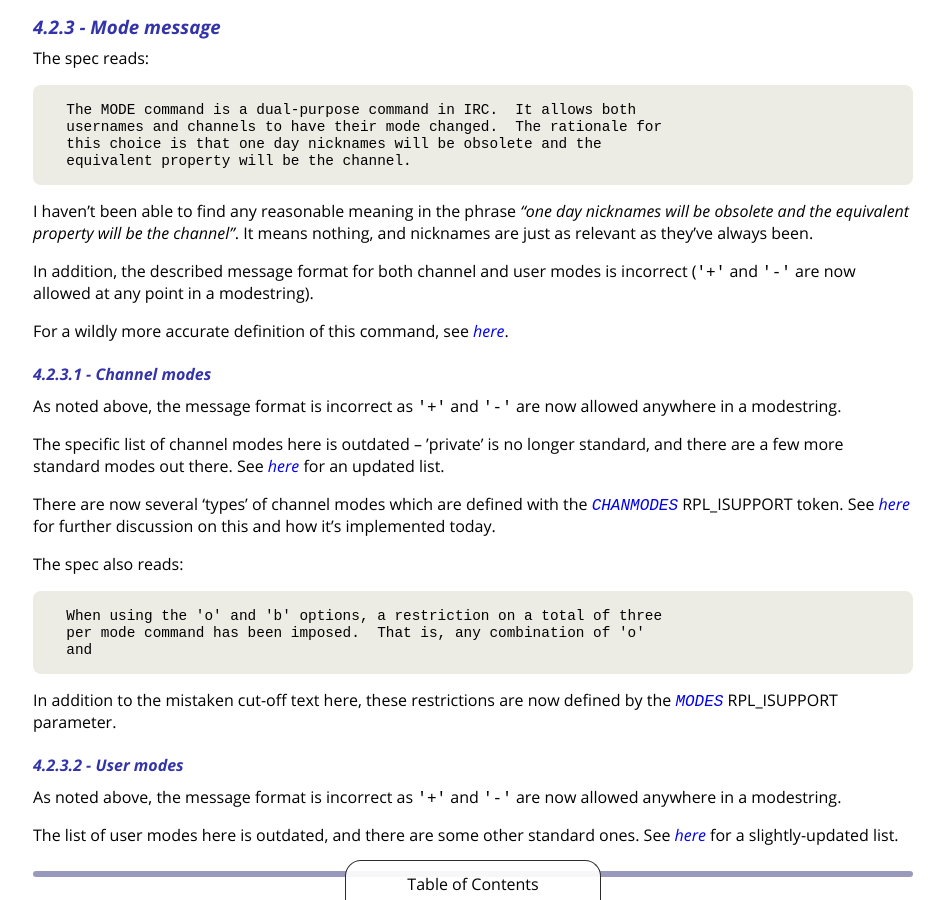
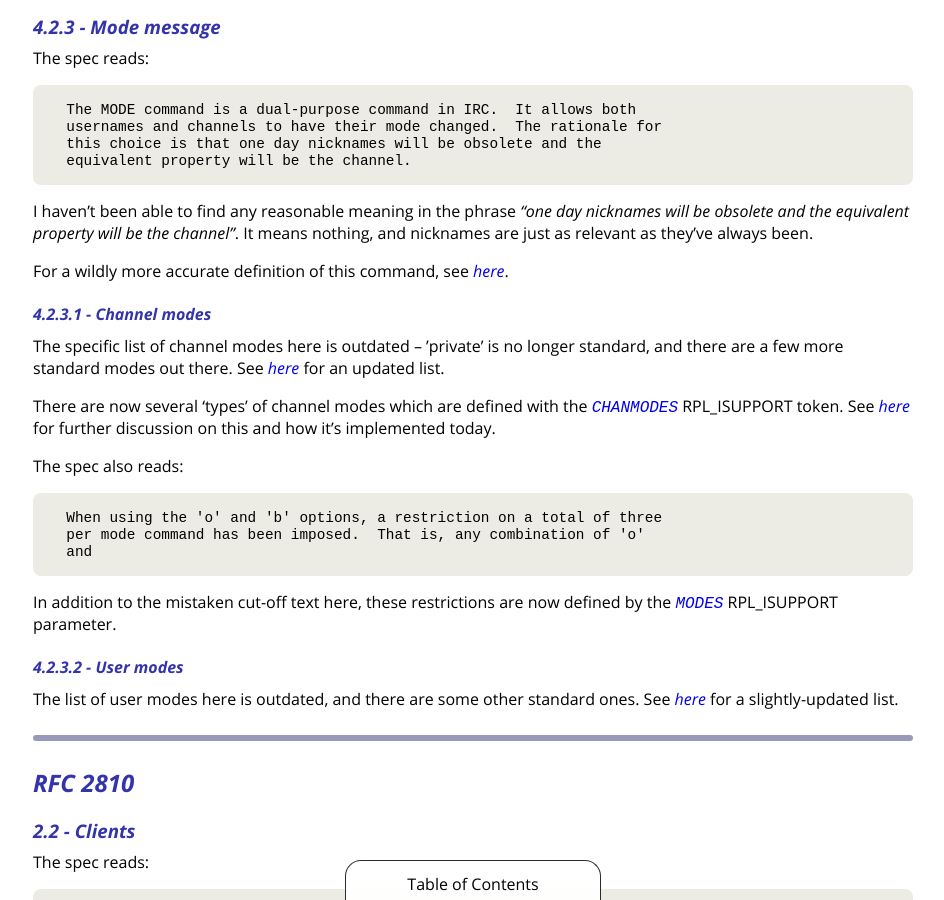
Before and after one commit to ircdocs/wooooms, a Jekyll site: the page built from index.md, in a window 1280 px wide and 900 px high, scrolled down 3376 px. Shown: the whole window, without its empty margins (167-1111 px from the left). Built offline with Jekyll 4.4.1, drawn with Linux system fonts in a browser that asks for light colours.

Commit message:
Remove information claiming that + and - are not part of a MODE
I think this is wrong advice and the specs are about correct

```diff
--- a/index.md
+++ b/index.md
@@ -155,13 +155,9 @@ The spec reads:
 
 I haven't been able to find any reasonable meaning in the phrase _"one day nicknames will be obsolete and the equivalent property will be the channel"_. It means nothing, and nicknames are just as relevant as they've always been.
 
-In addition, the described message format for both channel and user modes is incorrect (`'+'` and `'-'` are now allowed at any point in a modestring).
-
 For a wildly more accurate definition of this command, see [here](https://modern.ircdocs.horse/#mode-message).
 
 <h4><a href="https://tools.ietf.org/html/rfc1459#section-4.2.3.1">4.2.3.1 - Channel modes</a></h4>
-
-As noted above, the message format is incorrect as `'+'` and `'-'` are now allowed anywhere in a modestring.
 
 The specific list of channel modes here is outdated – 'private' is no longer standard, and there are a few more standard modes out there. See [here](https://modern.ircdocs.horse/#channel-modes) for an updated list.
 
@@ -176,8 +172,6 @@ The spec also reads:
 In addition to the mistaken cut-off text here, these restrictions are now defined by the [`MODES`](https://modern.ircdocs.horse/#modes-parameter) RPL_ISUPPORT parameter.
 
 <h4><a href="https://tools.ietf.org/html/rfc1459#section-4.2.3.2">4.2.3.2 - User modes</a></h4>
-
-As noted above, the message format is incorrect as `'+'` and `'-'` are now allowed anywhere in a modestring.
 
 The list of user modes here is outdated, and there are some other standard ones. See [here](https://modern.ircdocs.horse/#user-modes) for a slightly-updated list.
 
```
